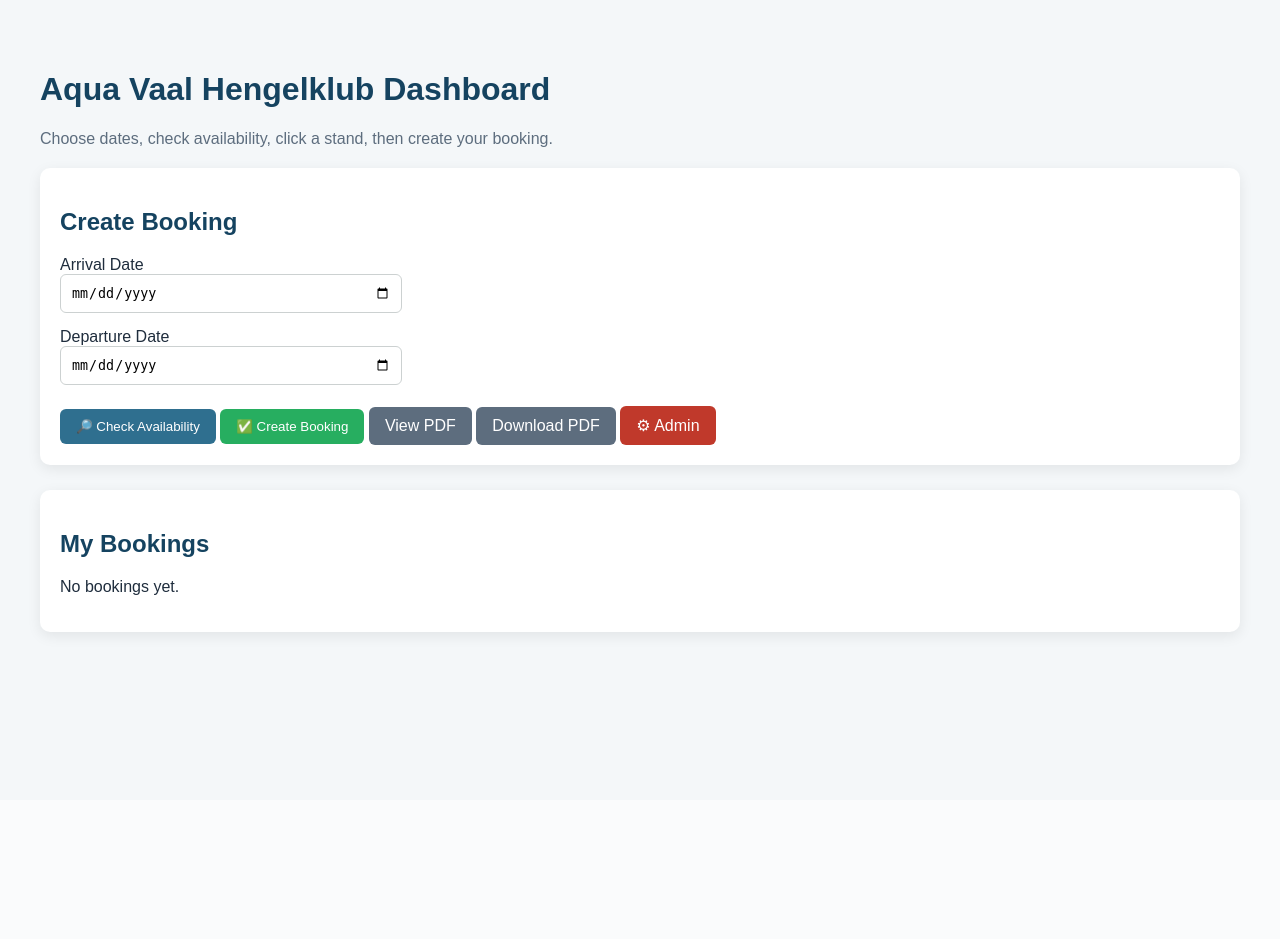
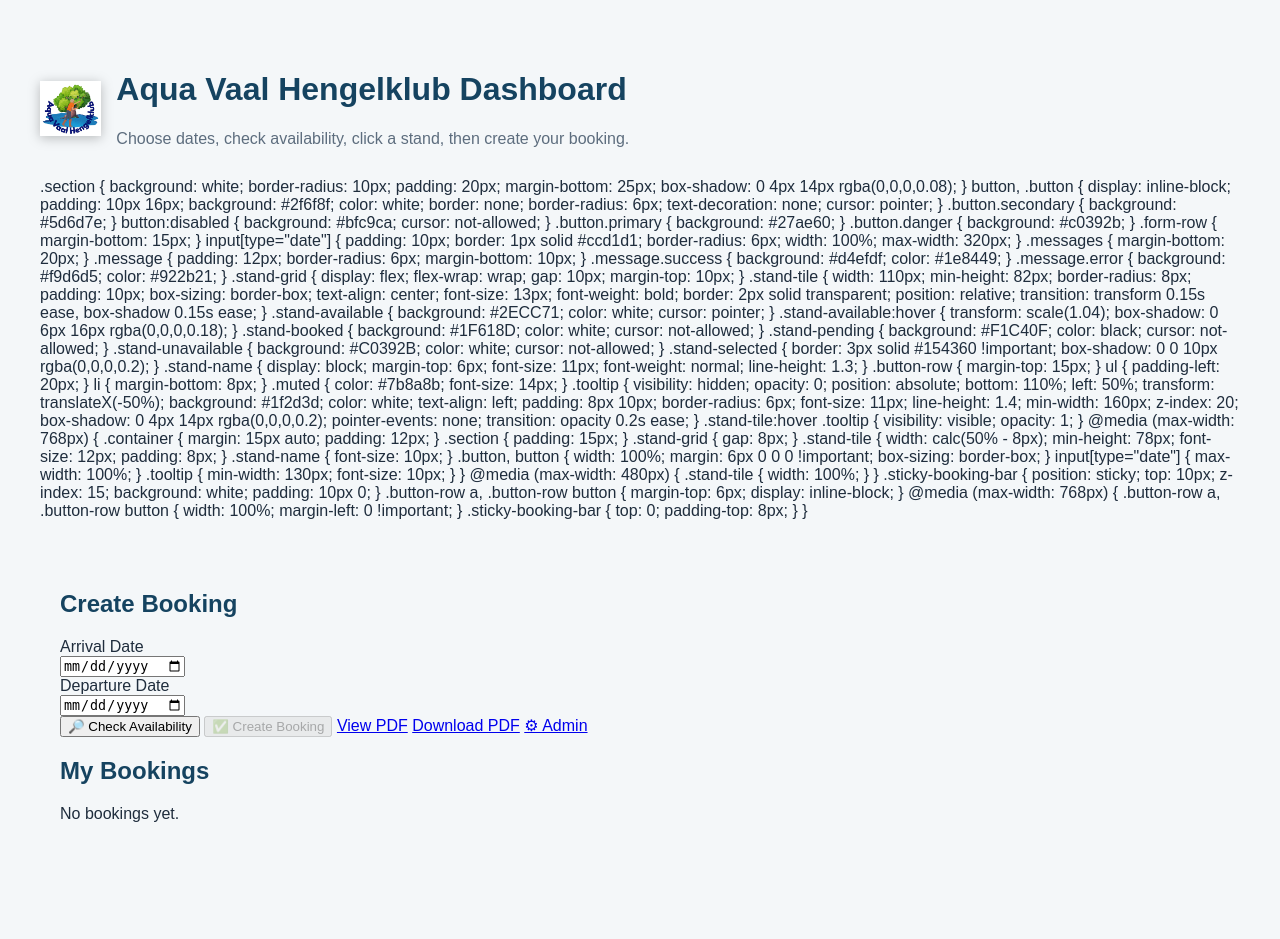
Before and after one commit to GoggaWilma/aquavaal-booking, a Django app: page / in a window 1280 px wide. Before the commit the page ends 639 px from the top, so only its background shows below. Run offline with Django 5.2, Linux system fonts and the light colour scheme; the visitor is signed in with stand-in values (Sample User, id 1); data that the repository does not hold is empty.

Commit message:
Fix dashboard layout and logo

```diff
--- a/bookings/templates/dashboard.html
+++ b/bookings/templates/dashboard.html
@@ -3,26 +3,18 @@
 <html>
 <head>
     <style>
-        /* all your css stays here */
-    <style>
-<head>
-
-<body>
-    <div class="container">
-
-        <div class="header">
-            <img src="{% static 'images/logo.png' %}" alt="Aqua Va>
-            <div>
-                <h1>Aqua Vaal Hengelklub Dashboard</h1>
-                <p class="subtext">Choose dates, check availabilit>
-            </div>
-        </div>
-
         .header {
             display: flex;
             align-items: center;
             gap: 15px;
             margin-bottom: 10px;
+        }
+
+        .logo {
+            height: 55px;
+            width: auto;
+            object-fit: contain;
+            filter: drop-shadow(0 2px 6px rgba(0,0,0,0.25));
         }
 
         @media (max-width: 600px) {
@@ -34,13 +26,6 @@
             .logo {
                 height: 45px;
             }
-    }
-
-    .logo {
-        height: 55px;
-        width: auto;
-        filter: drop-shadow(0 2px 6px rgba(0,0,0,0.25));
-        object-fit: contain;
         }
 
         body {
@@ -65,6 +50,20 @@
             color: #5d6d7e;
             margin-bottom: 20px;
         }
+    </style>
+</head>
+
+<body>
+    <div class="container">
+
+        <div class="header">
+            <img src="{% static 'images/Aqua Vaal logo.png' %}" alt="Aqua Vaal Logo" class="logo">
+            <div>
+                <h1>Aqua Vaal Hengelklub Dashboard</h1>
+                <p class="subtext">Choose dates, check availability, click a stand, then create your booking.</p>
+            </div>
+        </div>
+
 
         .section {
             background: white;
@@ -319,8 +318,6 @@
 </head>
 <body>
     <div class="container">
-        <h1>Aqua Vaal Hengelklub Dashboard</h1>
-        <p class="subtext">Choose dates, check availability, click a stand, then create your booking.</p>
 
         {% if messages %}
             <div class="messages">
```
Lines whose indentation alone changed are shown as unchanged.
